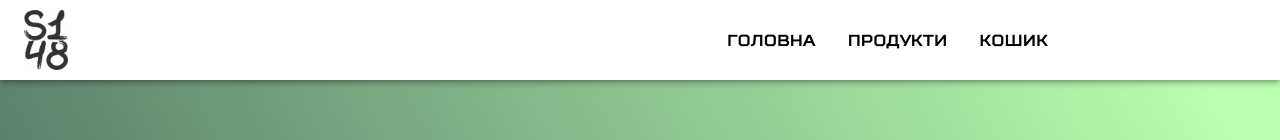
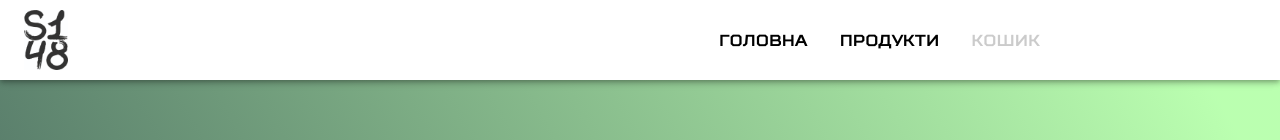
Before and after one commit to Dmytrych/S148, a Next.js app: page / in a window 1280 px wide. Shown: the top 140 px of the page. Built offline with nearby package versions, Linux system fonts and the light colour scheme.

Commit message:
More adaptive layout

```diff
--- a/src/components/Navbar/Navbar.tsx
+++ b/src/components/Navbar/Navbar.tsx
@@ -1,4 +1,4 @@
-import {AppBar, styled, Toolbar, Typography, useMediaQuery, useTheme} from '@mui/material';
+import {AppBar, Box, styled, Toolbar} from '@mui/material';
 import {useMemo} from 'react';
 import logo from '../../../public/images/S148.png';
 import Image from "next/image";
@@ -8,25 +8,38 @@ import {useCart} from "@/hooks/context/useCartState";
 import {NavMenu} from "@/components/Navbar/components/NavMenu";
 import {useIsMobile} from "@/hooks/useIsMobile";
 import {NavbarMobileMenu} from "@/components/Navbar/components/NavbarMobileMenu";
-import {NavbarMobileMenuItem} from "@/components/Navbar/components/NavbarMobileMenu/NavbarMobileMenu";
-import {useRouter} from "next/router";
+import ShoppingCartIcon from '@mui/icons-material/ShoppingCart';
+import StorefrontIcon from '@mui/icons-material/Storefront';
+import HomeIcon from '@mui/icons-material/Home';
 import {Routes} from "@/routes";
+import {NavItem} from "@/interfaces/layout";
+import {locale} from "@/locale/ua";
+
+const NAVBAR_ITEMS: NavItem[] = [
+  {
+    title: locale.home_page,
+    link: Routes.Home,
+    icon: <HomeIcon />
+  },
+  {
+    title: locale.products_page,
+    link: Routes.Products,
+    icon: <StorefrontIcon />
+  },
+  {
+    title: locale.cart_page,
+    link: Routes.Cart,
+    icon: <ShoppingCartIcon />
+  }
+]
 
 const Navbar = () => {
-  const { replace } = useRouter();
   const isMobile = useIsMobile();
   const { cart } = useCart();
 
   const cartCount = useMemo(() => {
-    let total = 0;
-    cart.forEach((cartItem) => total += cartItem.quantity);
-    return total;
+    return cart.reduce((acc, cartItem) => acc + cartItem.quantity, 0);
   }, [cart]);
-
-  const navbar: NavbarMobileMenuItem[] = [{
-    item: <Typography variant="body1">variant</Typography>,
-    onClick: () => replace(Routes.Cart)
-  }]
 
   return (
     <StyledAppBar>
@@ -34,9 +47,9 @@ const Navbar = () => {
         <LogoContainer src={logo} alt={"loading"} />
         <ItemMenu>
           { !isMobile ? (
-            <NavMenu cartCount={cartCount}/>
+            <NavMenu cartCount={cartCount} items={NAVBAR_ITEMS}/>
           ) : (
-            <NavbarMobileMenu items={navbar}/>
+            <NavbarMobileMenu items={NAVBAR_ITEMS}/>
           ) }
         </ItemMenu>
       </Toolbar>
@@ -58,14 +71,16 @@ const LogoContainer = styled(Image)({
   margin: '10px 0px',
 });
 
-const ItemMenu = styled('div')({
-  paddingRight: '15vw',
+const ItemMenu = styled(Box)(({theme}) => ({
   height: '100%',
   display: 'flex',
   alignItems: 'center',
   flexDirection: 'row',
   justifyContent: 'end',
   flexGrow: '9',
-});
+  [theme.breakpoints.up("md")]: {
+    paddingRight: "200px"
+  }
+}));
 
 export default Navbar;
--- a/src/components/Navbar/components/NavMenu/NavMenu.tsx
+++ b/src/components/Navbar/components/NavMenu/NavMenu.tsx
@@ -2,12 +2,14 @@ import {Routes} from "@/routes";
 import {Box, Typography} from "@mui/material";
 import {locale} from "@/constants/locale/ua";
 import {CartBadge, TopBarItem, TopBarNavLink, TopBarNavLinkDisabled } from "./NavMenu.styles";
+import {NavItem} from "@/interfaces/layout";
 
 interface Props {
-  cartCount: number
+  cartCount: number;
+  items: NavItem[];
 }
 
-export function NavMenu({cartCount}: Props) {
+export function NavMenu({cartCount, items}: Props) {
   return (
     <>
       <TopBarItem>
@@ -21,7 +23,7 @@ export function NavMenu({cartCount}: Props) {
         </TopBarNavLink>
       </TopBarItem>
       <TopBarItem>
-        {cartCount > 0 ? (
+        {cartCount <= 0 ? (
           <TopBarNavLinkDisabled>
             <Typography variant="navbarLink" sx={{ opacity: "20%" }}>{locale.cart_page}</Typography>
           </TopBarNavLinkDisabled>
--- /dev/null
+++ b/src/components/Navbar/components/NavbarMobileMenu/NavbarMobileMenu.styles.tsx
@@ -0,0 +1,7 @@
+import {styled} from "@mui/material";
+import Link from "next/link";
+
+export const StyledLink = styled(Link)(({theme}) => ({
+  textDecoration: "none",
+  color: theme.palette.text.primary
+}))
--- a/src/components/Navbar/components/NavbarMobileMenu/NavbarMobileMenu.tsx
+++ b/src/components/Navbar/components/NavbarMobileMenu/NavbarMobileMenu.tsx
@@ -1,14 +1,11 @@
-import {Box, ClickAwayListener, IconButton, Menu, MenuItem} from "@mui/material";
-import React, {ReactNode, useState} from "react";
+import {Box, IconButton, Menu, MenuItem, Stack, Typography} from "@mui/material";
+import React, {useState} from "react";
 import MenuIcon from '@mui/icons-material/Menu';
+import {NavItem} from "@/interfaces/layout";
+import {StyledLink} from "@/components/Navbar/components/NavbarMobileMenu/NavbarMobileMenu.styles";
 
 interface Props {
-  items: NavbarMobileMenuItem[];
-}
-
-export interface NavbarMobileMenuItem {
-  item: ReactNode;
-  onClick: () => void;
+  items: NavItem[];
 }
 
 export function NavbarMobileMenu({items}: Props) {
@@ -20,21 +17,22 @@ export function NavbarMobileMenu({items}: Props) {
   };
 
   const handleClose = () => {
-    console.log("asdasd")
     setAnchorEl(null);
   };
 
   return (
     <Box>
-      <IconButton onClick={handleClick}>
+      <IconButton onClick={handleClick} color="primary" size="large">
         <MenuIcon />
       </IconButton>
       <Menu open={isOpen} anchorEl={anchorEl} onClose={handleClose}>
-        {items.map((item, index) => <MenuItem key={index} onClick={() => {
-          handleClose();
-          item.onClick();
-        }}>
-          {item.item}
+        {items.map((item, index) => <MenuItem key={index}>
+          <Stack direction="row" justifyContent="flex-start" alignItems="center" gap={2} minWidth="200px">
+            {item.icon}
+            <StyledLink href={item.link} onClick={handleClose}>
+              <Typography variant="h5">{item.title}</Typography>
+            </StyledLink>
+          </Stack>
         </MenuItem>)}
       </Menu>
     </Box>
--- /dev/null
+++ b/src/interfaces/layout.ts
@@ -0,0 +1,8 @@
+import {Routes} from "@/routes";
+import {ReactNode} from "react";
+
+export interface NavItem {
+  link: Routes;
+  icon: ReactNode;
+  title: string;
+}
```
